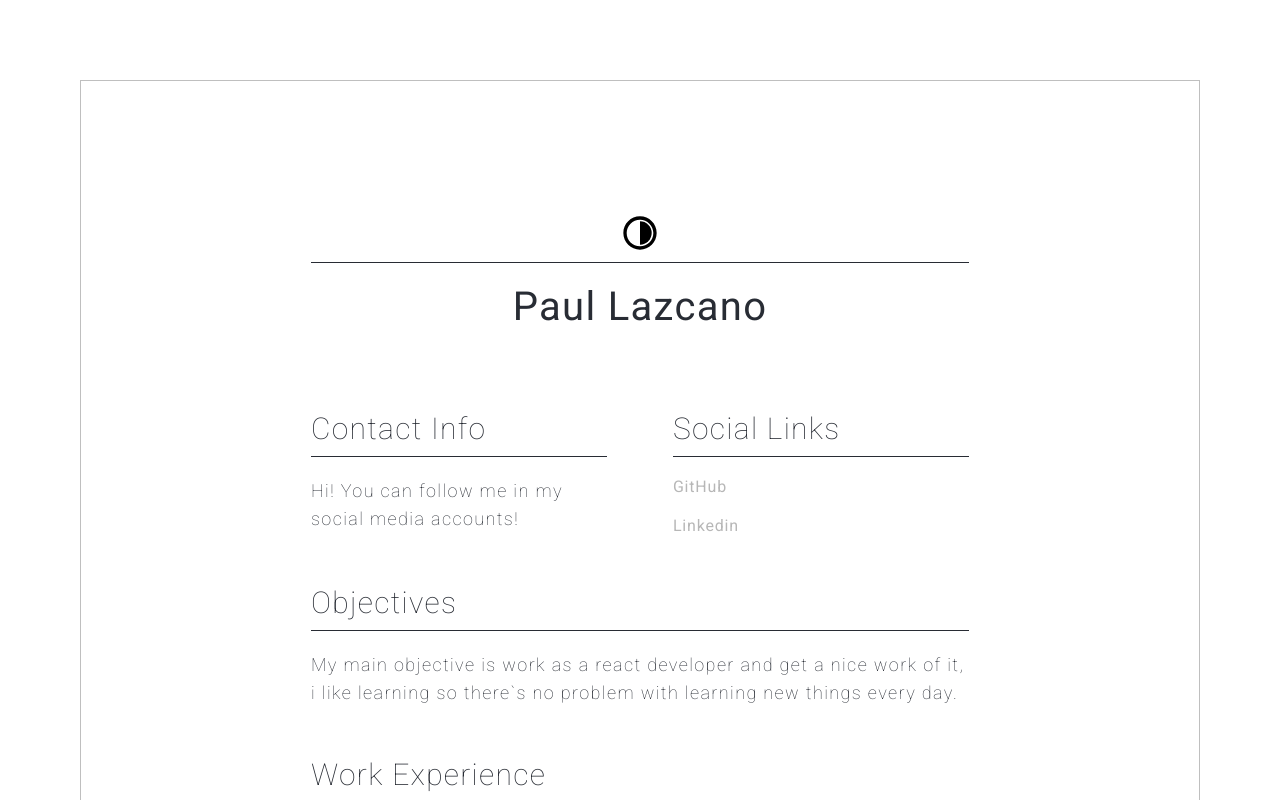
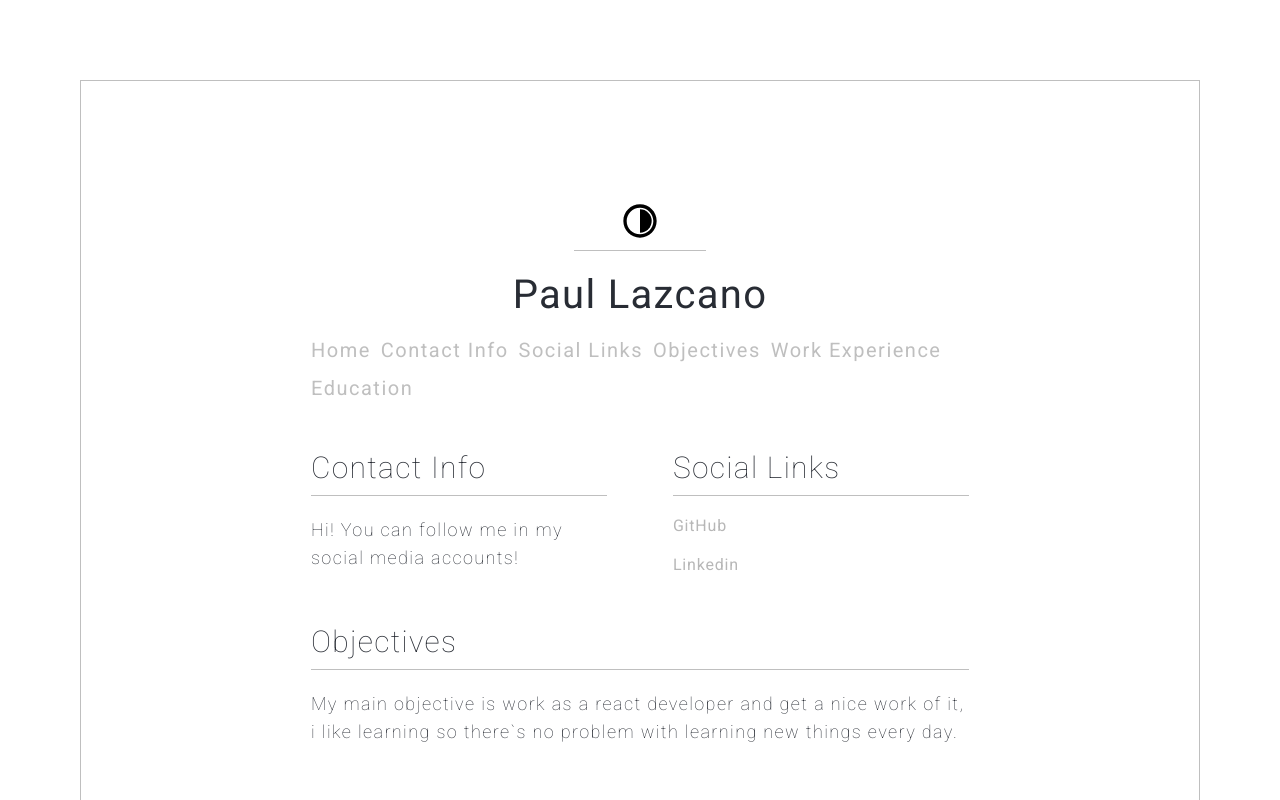
Before and after one commit to Paul-Lazcano/about-me, a React (Create React App) app: page / in a window 1280 px wide. Shown: the top 800 px of the page. Built offline with nearby package versions, Linux system fonts and the light colour scheme.

Commit message:
Menu listo

```diff
--- a/public/index.html
+++ b/public/index.html
@@ -9,7 +9,7 @@
       name="description"
       content="Web site created using create-react-app"
     />
-    <title>CV Website</title>
+    <title>Paul Lazcano</title>
     <link rel="preconnect" href="https://fonts.googleapis.com" />
     <link rel="preconnect" href="https://fonts.gstatic.com" crossorigin />
     <link
--- /dev/null
+++ b/src/Pages/Home.jsx
@@ -0,0 +1,58 @@
+import { useContext } from "react";
+import { usePersonalInfo } from "../hooks/usePersonalInfo";
+import { ThemeContext } from "../context/DarkTheme";
+import { TextContainer } from "../components/TextContainer/TextContainer";
+import { Title } from "../components/Title/Title";
+import { Paragraphs } from "../components/Paragraphs/Paragraphs";
+import { Links } from "../components/Links/Links";
+export const Home = () => {
+  const { darkMode } = useContext(ThemeContext);
+  const data = usePersonalInfo();
+  return (
+    <>
+      <TextContainer size="large" darkMode={darkMode} type="wrapper">
+        <TextContainer size="medium" darkMode={darkMode}>
+          <Title
+            content={data.contactInfo.title}
+            type="normal"
+            darkMode={darkMode}
+          />
+          <Paragraphs content={data.contactInfo.content} darkMode={darkMode} />
+        </TextContainer>
+        <TextContainer size="medium" darkMode={darkMode}>
+          <Title
+            content={data.socialLinks.title}
+            type="normal"
+            darkMode={darkMode}
+          />
+          <Links content={data.socialLinks.content} darkMode={darkMode} />
+        </TextContainer>
+      </TextContainer>
+
+      <TextContainer size="large" darkMode={darkMode}>
+        <Title
+          content={data.objectives.title}
+          type="normal"
+          darkMode={darkMode}
+        />
+        <Paragraphs content={data.objectives.content} darkMode={darkMode} />
+      </TextContainer>
+      <TextContainer size="large" darkMode={darkMode}>
+        <Title
+          content={data.workExperience.title}
+          type="normal"
+          darkMode={darkMode}
+        />
+        <Paragraphs content={data.workExperience.content} darkMode={darkMode} />
+      </TextContainer>
+      <TextContainer size="large" darkMode={darkMode}>
+        <Title
+          content={data.education.title}
+          type="normal"
+          darkMode={darkMode}
+        />
+        <Paragraphs content={data.education.content} darkMode={darkMode} />
+      </TextContainer>
+    </>
+  );
+};
--- a/src/components/App/App.jsx
+++ b/src/components/App/App.jsx
@@ -1,75 +1,30 @@
+import { BrowserRouter, Routes, Route } from "react-router-dom";
 import { useContext } from "react";
-import { usePersonalInfo } from "../../hooks/usePersonalInfo";
 import { ThemeContext } from "../../context/DarkTheme";
 import { Header } from "../Header/Header";
 import { ToggleThemeButton } from "../ToggleThemeButton/ToggleThemeButton";
 import { MainContent } from "../MainContent/MainContent";
-import { TextContainer } from "../TextContainer/TextContainer";
 import { Title } from "../Title/Title";
-import { Paragraphs } from "../Paragraphs/Paragraphs";
-import { Links } from "../Links/Links";
+import { Menu } from "../Menu/Menu";
+import { Home } from "../../Pages/Home";
 import "./App.css";
 
 export const App = () => {
   const { darkMode, setDarkMode } = useContext(ThemeContext);
-  const data = usePersonalInfo();
   return (
+    <BrowserRouter>
       <div className={`App ${darkMode && "App--dark-mode"}`}>
         <MainContent darkMode={darkMode}>
           <Header>
             <ToggleThemeButton setDarkMode={setDarkMode} darkMode={darkMode} />
             <Title content="Paul Lazcano" type="biggest" darkMode={darkMode} />
+            <Menu darkMode={darkMode} />
           </Header>
-        <TextContainer size="large" darkMode={darkMode} type="wrapper">
-          <TextContainer size="medium" darkMode={darkMode}>
-            <Title
-              content={data.contactInfo.title}
-              type="normal"
-              darkMode={darkMode}
-            />
-            <Paragraphs
-              content={data.contactInfo.content}
-              darkMode={darkMode}
-            />
-          </TextContainer>
-          <TextContainer size="medium" darkMode={darkMode}>
-            <Title
-              content={data.socialLinks.title}
-              type="normal"
-              darkMode={darkMode}
-            />
-            <Links content={data.socialLinks.content} darkMode={darkMode} />
-          </TextContainer>
-        </TextContainer>
-
-        <TextContainer size="large" darkMode={darkMode}>
-          <Title
-            content={data.objectives.title}
-            type="normal"
-            darkMode={darkMode}
-          />
-          <Paragraphs content={data.objectives.content} darkMode={darkMode} />
-        </TextContainer>
-        <TextContainer size="large" darkMode={darkMode}>
-          <Title
-            content={data.workExperience.title}
-            type="normal"
-            darkMode={darkMode}
-          />
-          <Paragraphs
-            content={data.workExperience.content}
-            darkMode={darkMode}
-          />
-        </TextContainer>
-        <TextContainer size="large" darkMode={darkMode}>
-          <Title
-            content={data.education.title}
-            type="normal"
-            darkMode={darkMode}
-          />
-          <Paragraphs content={data.education.content} darkMode={darkMode} />
-        </TextContainer>
+          <Routes>
+            <Route path="/" element={<Home />} />
+          </Routes>
         </MainContent>
       </div>
+    </BrowserRouter>
   );
 };
--- a/src/components/Header/Header.css
+++ b/src/components/Header/Header.css
@@ -1,15 +1,17 @@
 .header {
   display: flex;
+  width: 100%;
   flex-flow: column wrap;
   row-gap: 2rem;
-  justify-content: center;
+  justify-content: space-around;
   align-items: center;
-  width: 100%;
+  padding-block-start: 5rem;
 }
 
 @media (min-width: 640px) {
   .header {
-    height: 18rem;
+    height: auto;
+    padding-block-start: 2rem;
   }
 }
 @media (min-width: 1024px) {
--- /dev/null
+++ b/src/components/Menu/Menu.css
@@ -0,0 +1,61 @@
+.menu-container {
+  position: fixed;
+  display: flex;
+  flex-flow: column wrap;
+  justify-content: space-evenly;
+  align-items: center;
+  top: -26rem;
+  width: 100%;
+  height: 36vh;
+  background-color: var(--dark-primary-color);
+  z-index: 2;
+
+  transition: 300ms;
+}
+.menu-container--active {
+  top: 0;
+}
+.menu {
+  display: flex;
+  flex-flow: column wrap;
+  row-gap: 1.4rem;
+  list-style: none;
+}
+.menu__link {
+  text-decoration: none;
+  color: var(--secondary-color);
+  font-size: 2rem;
+  letter-spacing: 0.15rem;
+}
+.menu-button {
+  width: 90%;
+  padding: 1rem 0;
+  border: none;
+  background-color: transparent;
+  color: var(--secondary-color);
+  font-size: 1.6rem;
+  letter-spacing: 0.15rem;
+  border-block-start: .1rem solid var(--secondary-color);
+  border-block-end: .1rem solid var(--secondary-color);
+}
+.menu-container--dark-mode {
+  background-color: var(--primary-color);
+}
+
+@media (min-width: 640px) {
+  .menu-button {
+    display: none;
+  }
+  .menu-container {
+    height: auto;
+    position: inherit;
+    flex-direction: row;
+    top: 0;
+    z-index: 0;
+    background-color: transparent;
+  }
+  .menu {
+    flex-flow: row wrap;
+    column-gap: 1rem;
+  }
+}
--- a/src/components/Menu/Menu.jsx
+++ b/src/components/Menu/Menu.jsx
@@ -0,0 +1,102 @@
+import { useState } from "react";
+import { Link } from "react-router-dom";
+import "./Menu.css";
+export const Menu = ({ darkMode }) => {
+  const [menuActive, setMenuActive] = useState(false);
+  return (
+    <>
+      <section
+        className={`menu-container ${darkMode && "menu-container--dark-mode"} ${
+          menuActive && "menu-container--active"
+        }`}
+      >
+        <ul className={`menu ${darkMode && "menu--dark-mode"}`}>
+          <li
+            onClick={() => setMenuActive((prevState) => !prevState)}
+            className={`menu__list-item ${
+              darkMode && "menu__list-item--dark-mode"
+            }`}
+          >
+            <Link
+              to="/"
+              className={`menu__link ${darkMode && "menu__link--dark-mode"}`}
+            >
+              Home
+            </Link>
+          </li>
+          <li
+            onClick={() => setMenuActive((prevState) => !prevState)}
+            className={`menu__list-item ${
+              darkMode && "menu__list-item--dark-mode"
+            }`}
+          >
+            <Link
+              to="/contact-info"
+              className={`menu__link ${darkMode && "menu__link--dark-mode"}`}
+            >
+              Contact Info
+            </Link>
+          </li>
+          <li
+            onClick={() => setMenuActive((prevState) => !prevState)}
+            className={`menu__list-item ${
+              darkMode && "menu__list-item--dark-mode"
+            }`}
+          >
+            <Link
+              to="/social-links"
+              className={`menu__link ${darkMode && "menu__link--dark-mode"}`}
+            >
+              Social Links
+            </Link>
+          </li>
+          <li
+            onClick={() => setMenuActive((prevState) => !prevState)}
+            className={`menu__list-item ${
+              darkMode && "menu__list-item--dark-mode"
+            }`}
+          >
+            <Link
+              to="/objectives"
+              className={`menu__link ${darkMode && "menu__link--dark-mode"}`}
+            >
+              Objectives
+            </Link>
+          </li>
+          <li
+            onClick={() => setMenuActive((prevState) => !prevState)}
+            className={`menu__list-item ${
+              darkMode && "menu__list-item--dark-mode"
+            }`}
+          >
+            <Link
+              to="/work-experience"
+              className={`menu__link ${darkMode && "menu__link--dark-mode"}`}
+            >
+              Work Experience
+            </Link>
+          </li>
+          <li
+            onClick={() => setMenuActive((prevState) => !prevState)}
+            className={`menu__list-item ${
+              darkMode && "menu__list-item--dark-mode"
+            }`}
+          >
+            <Link
+              to="/education"
+              className={`menu__link ${darkMode && "menu__link--dark-mode"}`}
+            >
+              Education
+            </Link>
+          </li>
+        </ul>
+        <button
+          className={`menu-button ${darkMode && "menu-button--dark-mode"}`}
+          onClick={() => setMenuActive((prevState) => !prevState)}
+        >
+          MENU
+        </button>
+      </section>
+    </>
+  );
+};
--- a/src/components/Title/Title.css
+++ b/src/components/Title/Title.css
@@ -6,7 +6,7 @@
 .title--normal {
   font-size: 3rem;
   padding-block-end: 1rem;
-  border-block-end: .1rem solid var(--primary-color);
+  border-block-end: .1rem solid var(--secondary-color);
 }
 .title--dark-mode {
   color: var(--dark-primary-color);
--- a/src/components/ToggleThemeButton/ToggleThemeButton.css
+++ b/src/components/ToggleThemeButton/ToggleThemeButton.css
@@ -3,8 +3,8 @@
   background-color: transparent;
   cursor: pointer;
   font-size: 4rem;
-  width: 100%;
-  border-block-end: .1rem solid var(--primary-color);
+  width: 20%;
+  border-block-end: .1rem solid var(--secondary-color);
 
   transition: 200ms;
 }
--- a/src/index.js
+++ b/src/index.js
@@ -1,4 +1,3 @@
-import { BrowserRouter } from "react-router-dom";
 import React from 'react';
 import ReactDOM from 'react-dom';
 import { ThemeContextProvider } from "./context/DarkTheme";
@@ -7,11 +6,9 @@ import './generals.css';
 
 ReactDOM.render(
   <React.StrictMode>
-    <BrowserRouter>
-      <ThemeContextProvider>
-        <App />
-      </ThemeContextProvider>
-    </BrowserRouter>
+    <ThemeContextProvider>
+      <App />
+    </ThemeContextProvider>
   </React.StrictMode>,
   document.getElementById('root')
 );
```
Lines whose indentation alone changed are shown as unchanged.
